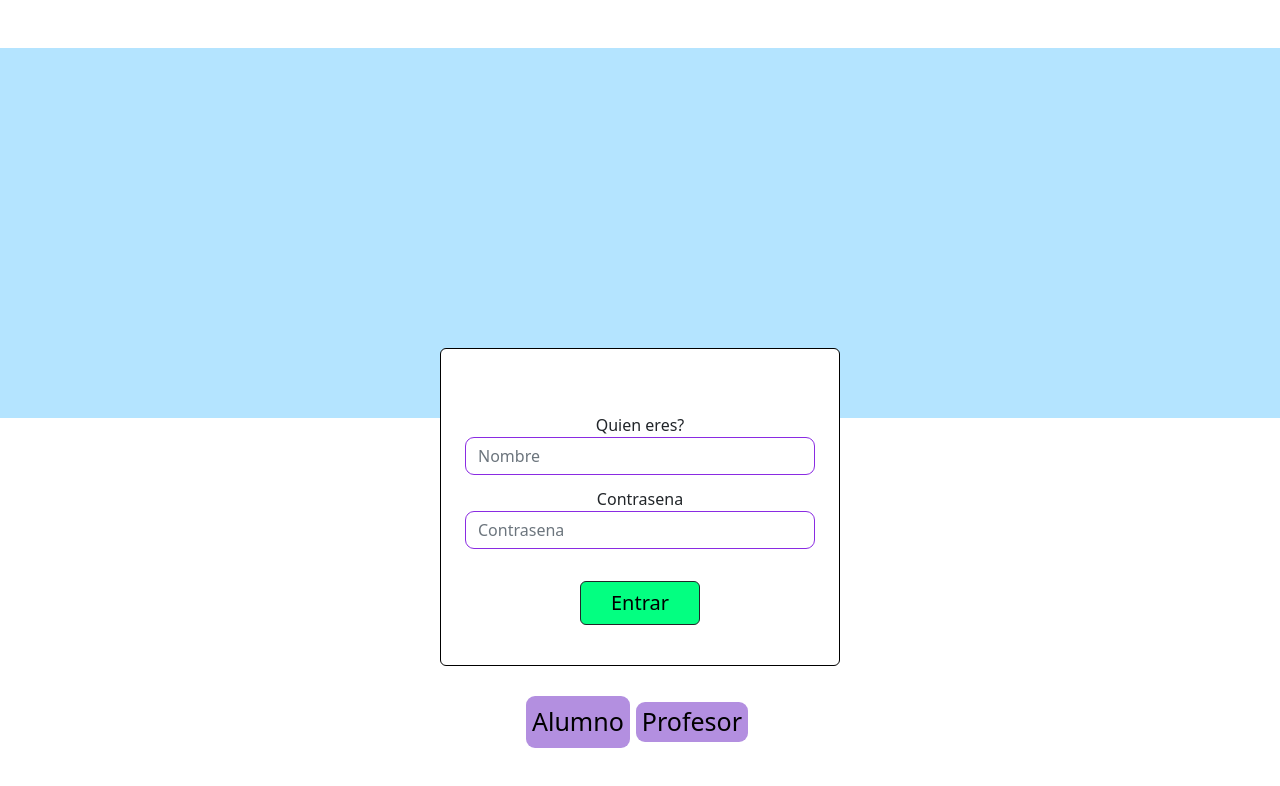
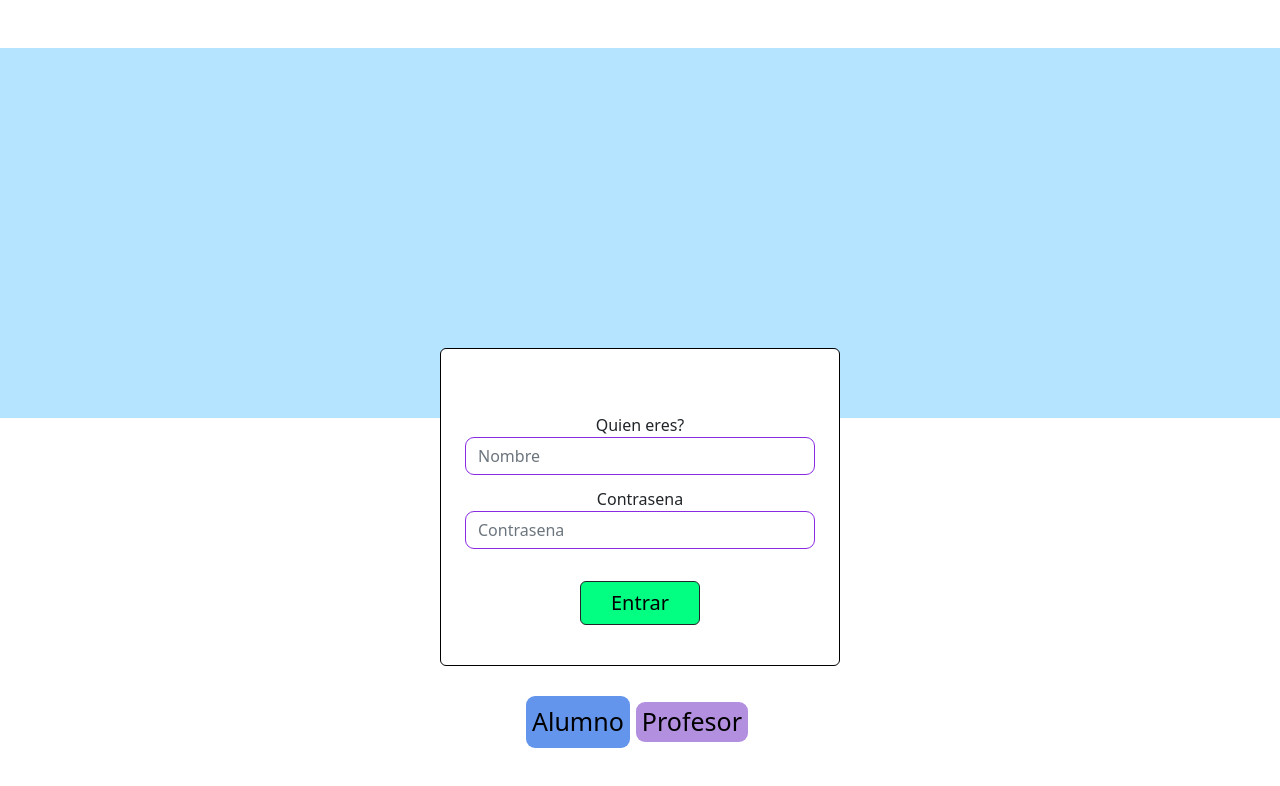
Before and after one commit to Equipo-Proton/la-tribu-exploradora-frontend, a Vue app: page / in a window 1280 px wide. Shown: the top 786 px of the page. Built offline with nearby package versions, Linux system fonts and the light colour scheme.

Commit message:
Changing colors of buttons

```diff
--- a/src/assets/registerForm.css
+++ b/src/assets/registerForm.css
@@ -15,7 +15,6 @@ body {
     align-content: center;
     top: 300px;
 }
-
 
 
 
--- a/src/components/ButtonsForm.vue
+++ b/src/components/ButtonsForm.vue
@@ -10,7 +10,7 @@
 
 <style scoped>
 .ButtonLeft {
-    background-color: var(--base-color-purple);
+    background-color: cornflowerblue;
     font-size: 25px;
     border: 0px;
     border-radius: 9px 9px 9px 9px;
```
